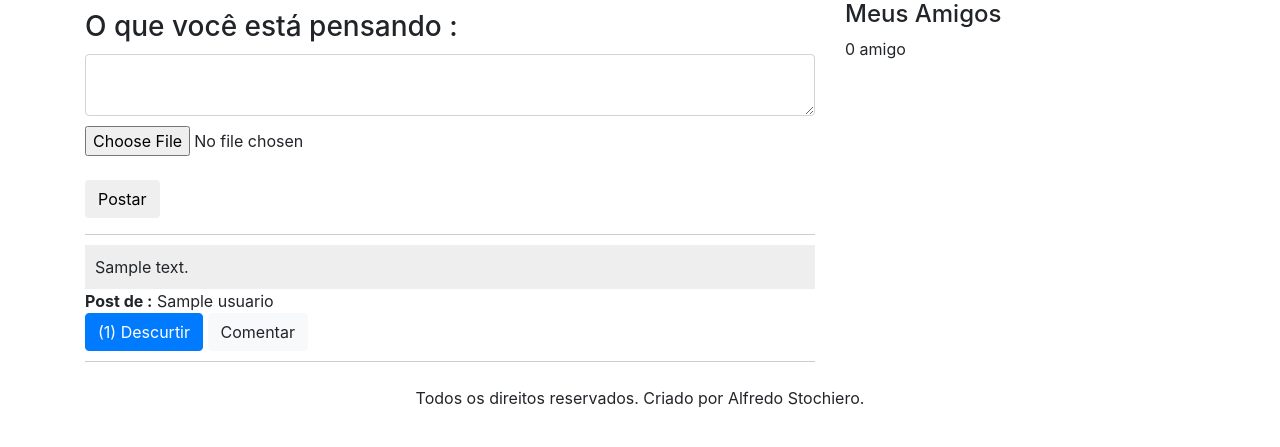
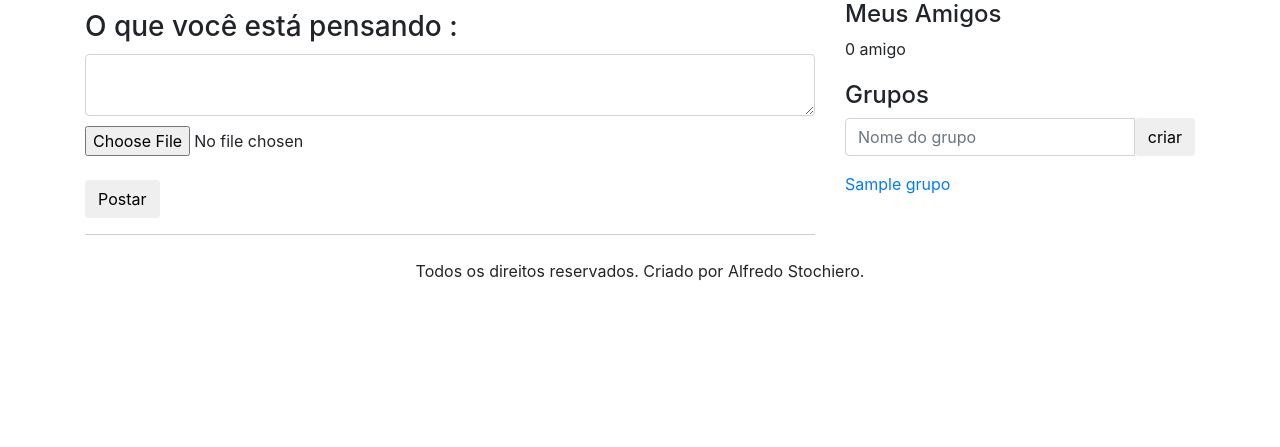
Before and after one commit to alfredostochiero/Facebook, a PHP site: page /FACEBOOK/ in a window 1280 px wide. Shown: the part 56-503 px from the top of the page. Run offline with PHP 8.4, Linux system fonts and the light colour scheme; the visitor is signed in with stand-in values (Sample User, id 1); tables that the repository leaves empty or names only in its code hold one stand-in row (values such as "Sample post").

Commit message:
Erro resolvido  no view quando nao havia postagems no feed ou no grupo

```diff
--- a/controllers/homeController.php
+++ b/controllers/homeController.php
@@ -11,6 +11,7 @@
       $u = new Usuarios();
       $p = new Posts();
       $r = new Relacionamentos();
+      $g = new Grupos();
 
       $dados = array(
         'usuario_nome' => ''
@@ -31,6 +32,12 @@
 
       }
 
+      if(isset($_POST['grupo']) && !empty($_POST['grupo'])) {
+          $grupo = addslashes($_POST['grupo']);
+          $id_grupo = $g->criar($grupo);
+          header("Location:".BASE_URL."grupos/abrir/".$id_grupo);
+      }
+
 
 
 
@@ -40,6 +47,7 @@
       $dados['requisicoes'] =  $r->getRequisicoes();
       $dados['totalamigos'] =  $r->getTotalAmigos($_SESSION['lgsocial']);
       $dados['feed'] = $p->getFeed();
+      $dados['grupos'] = $g->getGrupos();
 
 
 
--- /dev/null
+++ b/models/grupos.php
@@ -0,0 +1,67 @@
+<?php
+class Grupos extends model {
+
+	public function getGrupos(){
+		$array = array();
+
+		$sql = "SELECT id, titulo FROM grupos";
+		$sql = $this->db->query($sql);
+
+		if($sql->rowCount() > 0){
+			$array = $sql->fetchAll();
+		}
+
+		return $array;
+	}
+
+	public function getInfo($id_grupo) {
+		$array = array();
+
+		$sql = "SELECT * FROM grupos WHERE id = '$id_grupo'";
+		$sql = $this->db->query($sql);
+
+		if($sql->rowCount() > 0){
+			$array = $sql->fetch();
+		}
+		return $array;
+	}
+
+
+	public function criar($titulo){
+		$id_usuario = $_SESSION['lgsocial'];
+
+		$sql = "INSERT INTO grupos (id_usuario, titulo) VALUES ('$id_usuario','$titulo')";
+		$this->db->query($sql);
+		$id = $this->db->LastInsertId();
+
+		$sql = "INSERT INTO grupos_membros (id_usuario,id_grupo) VALUES ('$id_usuario', '$id')";
+		$this->db->query($sql);
+
+		return $id;
+	}
+
+	public function isMembro($id_grupo, $id_usuario){
+
+		$sql = "SELECT * FROM grupos_membros WHERE id_grupo = '$id_grupo' AND id_usuario = '$id_usuario'";
+		$sql = $this->db->query($sql);
+
+		if($sql->rowCount()>0){
+			return true;
+		} else {
+			return false;
+		}
+	}
+
+	public function getQuantMembros($id_grupo) {
+		$sql = "SELECT COUNT(*) as c FROM grupos_membros WHERE id_grupo = '$id_grupo'";
+		$sql = $this->db->query($sql);
+		$sql = $sql->fetch();
+
+		return $sql['c'];
+	}
+
+	public function addMembro($id_usuario,$id_grupo){
+		$sql = "INSERT INTO grupos_membros (id_usuario,id_grupo) VALUES ('$id_usuario','$id_grupo')";
+		$this->db->query($sql);
+	}
+}
--- a/models/posts.php
+++ b/models/posts.php
@@ -1,7 +1,7 @@
 <?php
 class Posts extends model {
 
-	public function addPost($msg,$foto){
+	public function addPost($msg,$foto,$id_grupo ='0'){
 
 		$usuario = $_SESSION['lgsocial'];
 		$tipo = 'texto';
@@ -27,13 +27,14 @@
 		}
 
 
-		$sql = "INSERT INTO posts (id_usuario, data_criacao,tipo,texto,url,id_grupo) VALUES ('$usuario',NOW(),'$tipo','$msg','$url','0')";
+		$sql = "INSERT INTO posts (id_usuario, data_criacao,tipo,texto,url,id_grupo)
+		VALUES ('$usuario',NOW(),'$tipo','$msg','$url','$id_grupo')";
 
 		$this->db->query($sql);
 
 	}
 
-	public function getFeed() {
+	public function getFeed($id_grupo='0') {
 
 		$array = array();
 
@@ -51,7 +52,7 @@
 		   posts_likes.id_usuario = '".($_SESSION['lgsocial'])."') as
 		liked
 		FROM posts
-		WHERE id_usuario IN (".implode(',',$ids).")
+		WHERE id_usuario IN (".implode(',',$ids).") AND id_grupo = '$id_grupo'
 		ORDER BY data_criacao DESC";
 
 		$sql = $this->db->query($sql);
--- a/views/home.php
+++ b/views/home.php
@@ -9,15 +9,15 @@
 			</form>
 		</div>
 		<div class="feed" >
+
 			<?php
-				foreach($feed as $postitem){
-					$this->loadView('postitem',$postitem); // para cada postagem será carregada um view
+				if(count($feed) > 1) {
+					foreach($feed as $postitem){
+						$this->loadView('postitem',$postitem); // para cada postagem será carregada um view
+					}
 				}
 			?>
-
 		</div>
-
-
 	</div>
 	<div class="col-sm-4">
 		<?php if(count($requisicoes)>0): ?>
@@ -47,5 +47,20 @@
 				<?php endforeach; ?>
 			</div>
 		<?php endif; ?>
+
+			<div class="widget">
+				<h4>Grupos </h4>
+				<form method="POST">
+					<div class="input-group">
+						<input type="text" class="form-control" name="grupo" placeholder="Nome do grupo" />
+						<span class="input-group-btn">
+							<input type="submit" value="criar" class="btn btn-default">
+						</span>
+					</div>
+				</form>
+				<?php foreach($grupos as $grupo): ?>
+				<a href="<?php echo BASE_URL; ?>grupos/abrir/<?php echo $grupo['id']; ?>"> <?php echo $grupo['titulo'];?> </a><br/>
+				<?php endforeach; ?>
+			</div>
 	</div>
 </div>
--- a/views/postitem.php
+++ b/views/postitem.php
@@ -17,4 +17,5 @@
 			<button class="btn btn-info" data-id="<?php echo $id; ?>" onclick="comentar(this)">Enviar</button>
 		</div>
 	</div>
+
 </div>
```
Also changed, not shown: controllers/gruposController.php (added, +47 -0 lines), views/grupo.php (added, +31 -0 lines).
